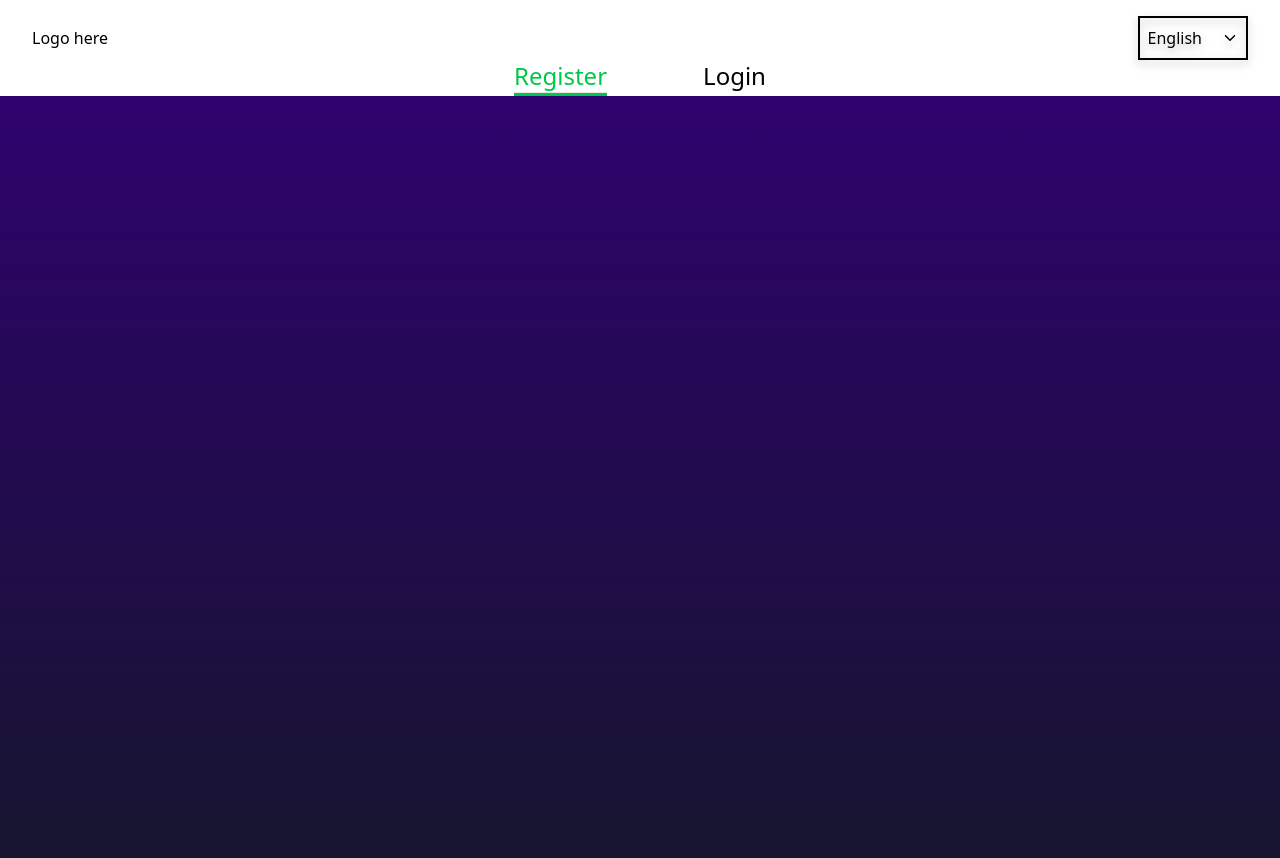
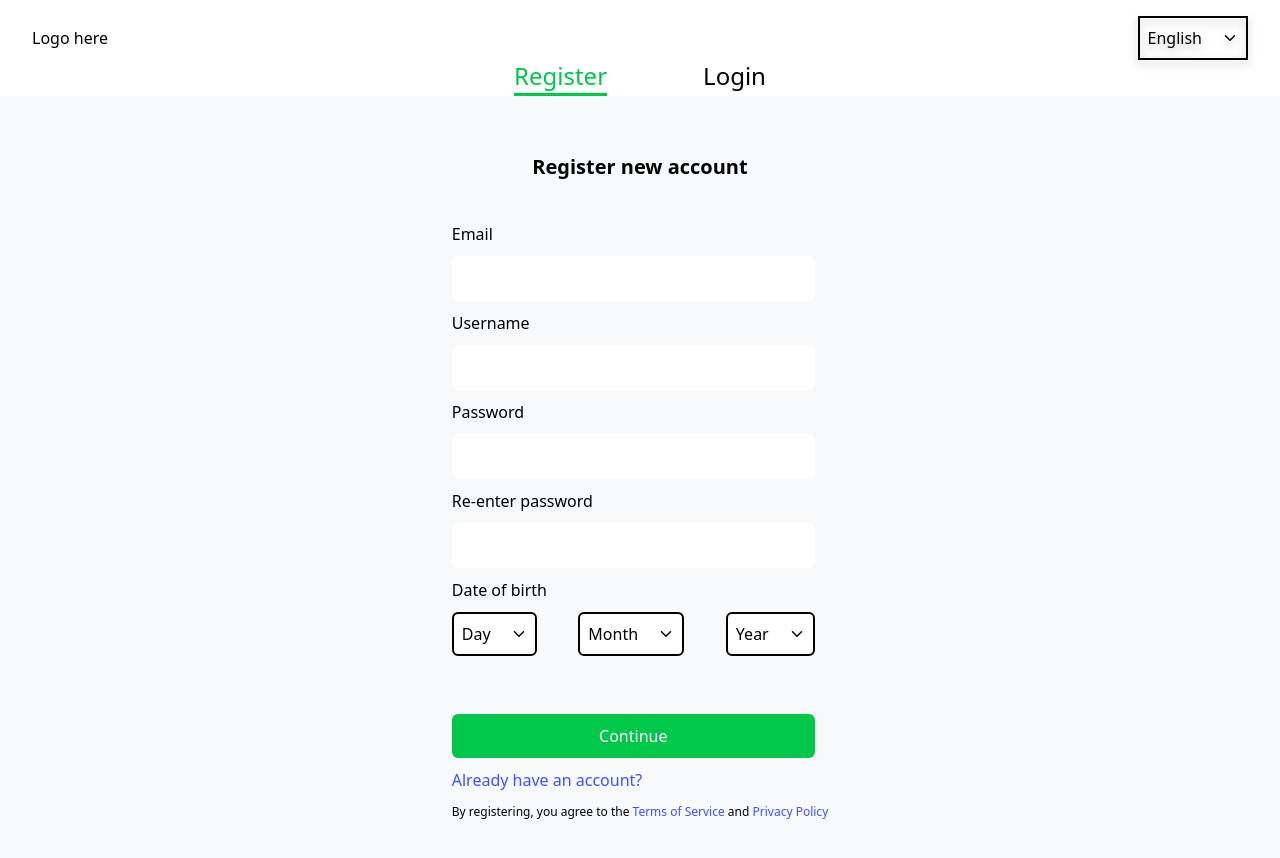
Before and after one commit to darkelfs56/regov-frontend, a Next.js app: page /registration_page in a window 1280 px wide. Shown: the top 858 px of the page. Built offline with nearby package versions, Linux system fonts and the light colour scheme.

Commit message:
Finished UI for registration form.

```diff
--- a/src/pages/registration_page.tsx
+++ b/src/pages/registration_page.tsx
@@ -2,6 +2,10 @@ import { type NextPage } from "next";
 import Head from "next/head";
 import Link from "next/link";
 import RegisterLoginNavbar from "~/components/RegisterLoginNavbar";
+import { IoIosArrowDown } from "react-icons/io";
+
+const buttonStyle =
+  "flex cursor-pointer items-center gap-[20px] border-2 border-solid border-black p-2 bg-white rounded-md";
 
 const RegistrationPage: NextPage = () => {
   return (
@@ -15,7 +19,104 @@ const RegistrationPage: NextPage = () => {
         <link rel="icon" href="/favicon.ico" />
       </Head>
       <RegisterLoginNavbar routeName={"register"} />
-      <main className="flex min-h-screen flex-col items-center justify-center bg-gradient-to-b from-[#2e026d] to-[#15162c]"></main>
+      <main className="flex min-h-screen flex-col items-center bg-[#F7F9FB]">
+        <div className="mt-10">
+          <div className="p-4">
+            <form action="" className="flex flex-col">
+              <div className="text-center text-[20px] font-bold">
+                Register new account
+              </div>
+              <div className="mt-10 flex flex-col">
+                <div className="flex flex-col gap-[10px]">
+                  <label htmlFor="email" className="font-medium">
+                    Email
+                  </label>
+                  <input
+                    type="text"
+                    name="email"
+                    className="h-[45px] w-[363px] rounded-md"
+                  />
+                </div>
+                <div className="mt-[10px] flex flex-col gap-[10px]">
+                  <label htmlFor="username" className="font-medium">
+                    Username
+                  </label>
+                  <input
+                    type="text"
+                    name="username"
+                    className="h-[45px] w-[363px] rounded-md"
+                  />
+                </div>
+                <div className="mt-[10px] flex flex-col gap-[10px]">
+                  <label htmlFor="password" className="font-medium">
+                    Password
+                  </label>
+                  <input
+                    type="text"
+                    name="password"
+                    className="h-[45px] w-[363px] rounded-md"
+                  />
+                </div>
+                <div className="mt-[10px] flex flex-col gap-[10px]">
+                  <label htmlFor="re-enter_password" className="font-medium">
+                    Re-enter password
+                  </label>
+                  <input
+                    type="text"
+                    name="re-enter_password"
+                    className="h-[45px] w-[363px] rounded-md"
+                  />
+                </div>
+                <div className="mt-[10px] flex flex-col gap-[10px]">
+                  <label htmlFor="dateofbirth" className="font-medium">
+                    Date of birth
+                  </label>
+                  <div className="flex w-[363px] justify-between">
+                    <button className={buttonStyle}>
+                      Day <IoIosArrowDown />
+                    </button>
+                    <button className={buttonStyle}>
+                      Month <IoIosArrowDown />
+                    </button>
+                    <button className={buttonStyle}>
+                      Year <IoIosArrowDown />
+                    </button>
+                  </div>
+                  <div className="mt-12 flex flex-col">
+                    <button className="w-[363px] cursor-pointer items-center justify-center gap-[20px] rounded-md border-2 border-solid border-[#00C649] bg-[#00C649] p-2 text-center text-white">
+                      Continue
+                    </button>
+                    <Link
+                      href={""}
+                      className="mt-[10px] text-[16px] font-medium text-[#3E51FA]"
+                    >
+                      Already have an account?
+                    </Link>
+                    <p className="mt-[11px] text-[12px]">
+                      By registering, you agree to the
+                      <Link
+                        href={""}
+                        className="text-[12px] font-medium text-[#3E51FA]"
+                      >
+                        {" "}
+                        Terms of Service
+                      </Link>{" "}
+                      and
+                      <Link
+                        href={""}
+                        className="text-[12px] font-medium text-[#3E51FA]"
+                      >
+                        {" "}
+                        Privacy Policy
+                      </Link>
+                    </p>
+                  </div>
+                </div>
+              </div>
+            </form>
+          </div>
+        </div>
+      </main>
     </>
   );
 };
```
